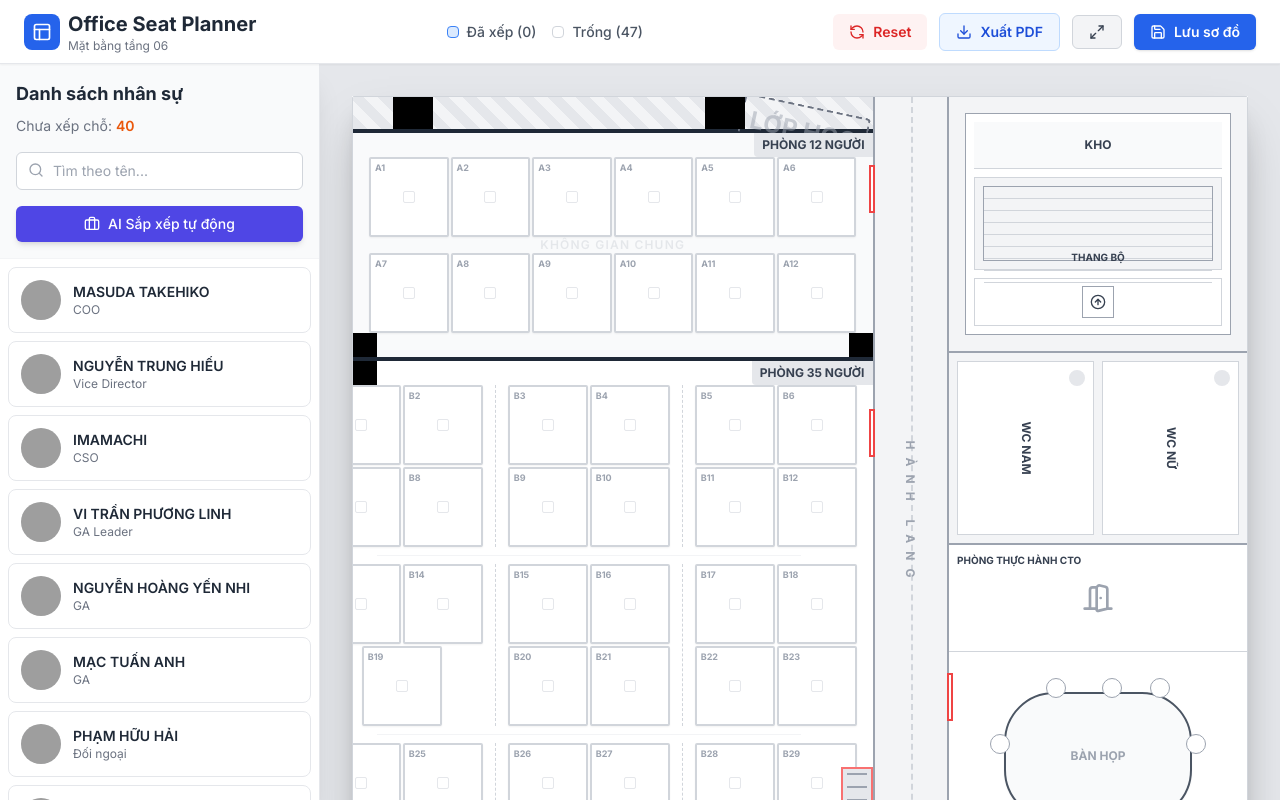
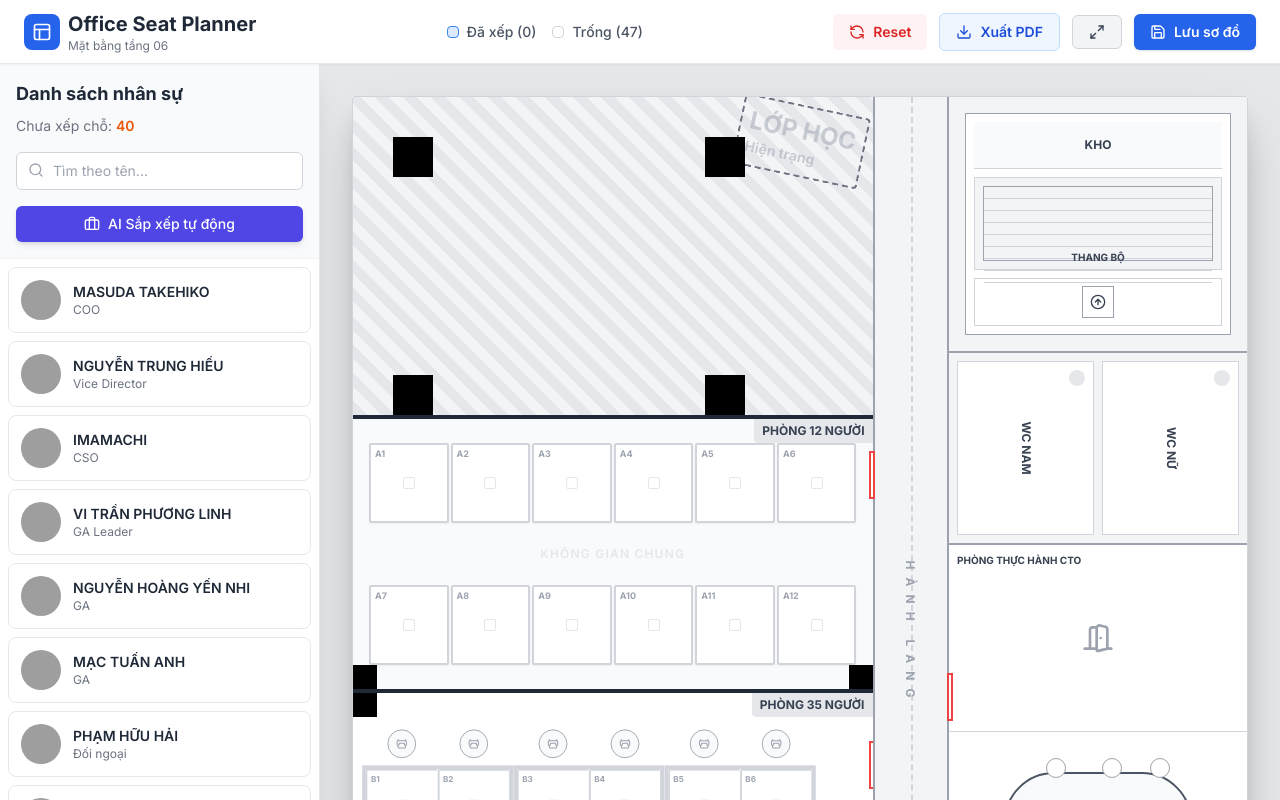
Before and after one commit to rclifen122/layoutofficeAuCo, a React (Vite) app: page / in a window 1280 px wide. Built offline with nearby package versions, Linux system fonts and the light colour scheme; grey boxes are pictures that could not be loaded.

Commit message:
feat: redesign room 35 layout with connected tables and chairs

```diff
--- a/components/FloorPlan.tsx
+++ b/components/FloorPlan.tsx
@@ -2,7 +2,7 @@ import React from 'react';
 import { Seat as SeatType, Employee, Assignment, Seat } from '../types';
 import SeatComponent from './Seat';
 import { SEATS_ROOM_12, SEATS_ROOM_35 } from '../constants';
-import { Layers, Coffee, DoorOpen, ArrowUpCircle, Archive } from 'lucide-react';
+import { Layers, Coffee, DoorOpen, ArrowUpCircle, Archive, Armchair } from 'lucide-react';
 
 interface FloorPlanProps {
   assignments: Assignment[];
@@ -25,7 +25,7 @@ const FloorPlan: React.FC<FloorPlanProps> = ({
     return employees.find(e => e.id === assignment.employeeId);
   };
 
-  const renderSeat = (seat: SeatType) => (
+  const renderSeat = (seat: SeatType, className: string = "") => (
     <SeatComponent
       key={seat.id}
       seat={seat}
@@ -34,22 +34,61 @@ const FloorPlan: React.FC<FloorPlanProps> = ({
       onSelect={() => onSeatClick(seat.id)}
       onDrop={onDrop}
       isTargetCandidate={!!selectedEmployeeId && !getEmployeeForSeat(seat.id)}
+      className={className}
     />
   );
 
   // Helper to render a separator line
   const renderSeparator = () => (
-    <div className="h-full w-px border-r border-dashed border-gray-300 mx-3"></div>
+    <div className="h-full w-8 flex items-center justify-center"></div>
   );
 
-  // Helper to render a cluster of seats with minimal gap
+  // Helper to render a cluster of seats with minimal gap (Old style for Room 12)
   const renderCluster = (topSeats: SeatType[], bottomSeats: SeatType[]) => (
     <div className="flex flex-col items-center gap-0.5">
       <div className="flex gap-0.5 justify-center w-full">
-        {topSeats.map(renderSeat)}
+        {topSeats.map(s => renderSeat(s))}
       </div>
       <div className="flex gap-0.5 justify-center w-full">
-        {bottomSeats.map(renderSeat)}
+        {bottomSeats.map(s => renderSeat(s))}
+      </div>
+    </div>
+  );
+
+  // Helper to render a TABLE cluster (New style for Room 35)
+  // Connected seats, thick border, chair icons outside
+  const renderTableCluster = (topSeats: SeatType[], bottomSeats: SeatType[]) => (
+    <div className="flex flex-col items-center gap-1">
+      {/* Top Chairs */}
+      <div className="flex justify-center w-full gap-0">
+        {topSeats.map(s => (
+          <div key={`chair-top-${s.id}`} className="w-20 flex justify-center">
+            <div className="w-8 h-8 rounded-full border border-gray-400 flex items-center justify-center bg-gray-50 text-gray-400 mb-1">
+              <Armchair size={14} className="rotate-180" />
+            </div>
+          </div>
+        ))}
+      </div>
+
+      {/* Table Block */}
+      <div className="flex flex-col border-4 border-gray-300 bg-white">
+        <div className="flex w-full">
+          {topSeats.map(s => renderSeat(s, "rounded-none border-gray-300 border-r-0 last:border-r hover:z-10"))}
+        </div>
+        <div className="flex w-full">
+          {bottomSeats.map(s => renderSeat(s, "rounded-none border-gray-300 border-t-0 border-r-0 last:border-r hover:z-10"))}
+        </div>
+      </div>
+
+      {/* Bottom Chairs */}
+      <div className="flex justify-center w-full gap-0">
+        {bottomSeats.map(s => (
+          <div key={`chair-bot-${s.id}`} className="w-20 flex justify-center">
+            <div className="w-8 h-8 rounded-full border border-gray-400 flex items-center justify-center bg-gray-50 text-gray-400 mt-1">
+              <Armchair size={14} />
+            </div>
+          </div>
+        ))}
       </div>
     </div>
   );
@@ -91,7 +130,7 @@ const FloorPlan: React.FC<FloorPlanProps> = ({
 
             {/* Row 1: Top Wall - 6 seats (Tight gap) */}
             <div className="flex justify-center gap-0.5 mt-2">
-              {SEATS_ROOM_12.slice(0, 6).map(renderSeat)}
+              {SEATS_ROOM_12.slice(0, 6).map(s => renderSeat(s))}
             </div>
 
             {/* Empty Center Space */}
@@ -101,7 +140,7 @@ const FloorPlan: React.FC<FloorPlanProps> = ({
 
             {/* Row 2: Bottom Wall - 6 seats (Tight gap) */}
             <div className="flex justify-center gap-0.5 mb-2">
-              {SEATS_ROOM_12.slice(6, 12).map(renderSeat)}
+              {SEATS_ROOM_12.slice(6, 12).map(s => renderSeat(s))}
             </div>
 
             {/* Columns */}
@@ -109,8 +148,8 @@ const FloorPlan: React.FC<FloorPlanProps> = ({
             <div className="w-6 h-6 bg-black absolute bottom-0 right-0"></div>
           </div>
 
-          {/* Bottom: Room 35 People */}
-          <div className="flex-[0.45] p-6 relative bg-white flex flex-col justify-between">
+          {/* Bottom: Room 35 People (NEW TABLE LAYOUT) */}
+          <div className="flex-[0.45] p-6 relative bg-white flex flex-col justify-between overflow-hidden">
             <h3 className="absolute top-0 right-0 bg-gray-200 px-2 py-1 text-xs font-bold border-bl rounded-bl z-10">PHÒNG 35 NGƯỜI</h3>
 
             {/* DOOR: Top Right of this room */}
@@ -136,38 +175,42 @@ const FloorPlan: React.FC<FloorPlanProps> = ({
               <span className="text-[8px] font-bold text-center text-red-500">TỦ</span>
             </div>
 
+            {/* MAIN CONTENT: SCALABLE VIEWBOX OR JUST FLEX */}
+            {/* Using transform scale if width is too wide, or just rely on overflow-auto if necessary.
+                 But user asked for full size logic. Let's trust flex. */}
+
             {/* Block 1: 12 seats (Indices 0-11) */}
-            <div className="flex items-center justify-center h-full mr-12"> {/* mr-12 to make space for cabinets visual if needed, but actually content centers */}
-              {renderCluster(SEATS_ROOM_35.slice(0, 2), SEATS_ROOM_35.slice(6, 8))}
+            <div className="flex items-center justify-center mr-12 scale-90 origin-center">
+              {renderTableCluster(SEATS_ROOM_35.slice(0, 2), SEATS_ROOM_35.slice(6, 8))}
               {renderSeparator()}
-              {renderCluster(SEATS_ROOM_35.slice(2, 4), SEATS_ROOM_35.slice(8, 10))}
+              {renderTableCluster(SEATS_ROOM_35.slice(2, 4), SEATS_ROOM_35.slice(8, 10))}
               {renderSeparator()}
-              {renderCluster(SEATS_ROOM_35.slice(4, 6), SEATS_ROOM_35.slice(10, 12))}
+              {renderTableCluster(SEATS_ROOM_35.slice(4, 6), SEATS_ROOM_35.slice(10, 12))}
             </div>
 
             {/* Block 2: 11 seats */}
-            <div className="flex items-center justify-center h-full border-t border-b border-gray-100 py-2 my-2 mr-12">
+            <div className="flex items-center justify-center py-2 mr-12 scale-90 origin-center">
               {/* Left Cluster: 3 seats (Top: 12,13 | Bottom: 18) */}
-              {renderCluster(SEATS_ROOM_35.slice(12, 14), SEATS_ROOM_35.slice(18, 19))}
+              {renderTableCluster(SEATS_ROOM_35.slice(12, 14), SEATS_ROOM_35.slice(18, 19))}
 
               {renderSeparator()}
 
               {/* Middle Cluster: 4 seats (Top: 14,15 | Bottom: 19,20) */}
-              {renderCluster(SEATS_ROOM_35.slice(14, 16), SEATS_ROOM_35.slice(19, 21))}
+              {renderTableCluster(SEATS_ROOM_35.slice(14, 16), SEATS_ROOM_35.slice(19, 21))}
 
               {renderSeparator()}
 
               {/* Right Cluster: 4 seats (Top: 16,17 | Bottom: 21,22) */}
-              {renderCluster(SEATS_ROOM_35.slice(16, 18), SEATS_ROOM_35.slice(21, 23))}
+              {renderTableCluster(SEATS_ROOM_35.slice(16, 18), SEATS_ROOM_35.slice(21, 23))}
             </div>
 
             {/* Block 3: 12 seats (Indices 23-34) */}
-            <div className="flex items-center justify-center h-full mr-12">
-              {renderCluster(SEATS_ROOM_35.slice(23, 25), SEATS_ROOM_35.slice(29, 31))}
+            <div className="flex items-center justify-center mr-12 scale-90 origin-center">
+              {renderTableCluster(SEATS_ROOM_35.slice(23, 25), SEATS_ROOM_35.slice(29, 31))}
               {renderSeparator()}
-              {renderCluster(SEATS_ROOM_35.slice(25, 27), SEATS_ROOM_35.slice(31, 33))}
+              {renderTableCluster(SEATS_ROOM_35.slice(25, 27), SEATS_ROOM_35.slice(31, 33))}
               {renderSeparator()}
-              {renderCluster(SEATS_ROOM_35.slice(27, 29), SEATS_ROOM_35.slice(33, 35))}
+              {renderTableCluster(SEATS_ROOM_35.slice(27, 29), SEATS_ROOM_35.slice(33, 35))}
             </div>
 
             {/* Columns */}
```
